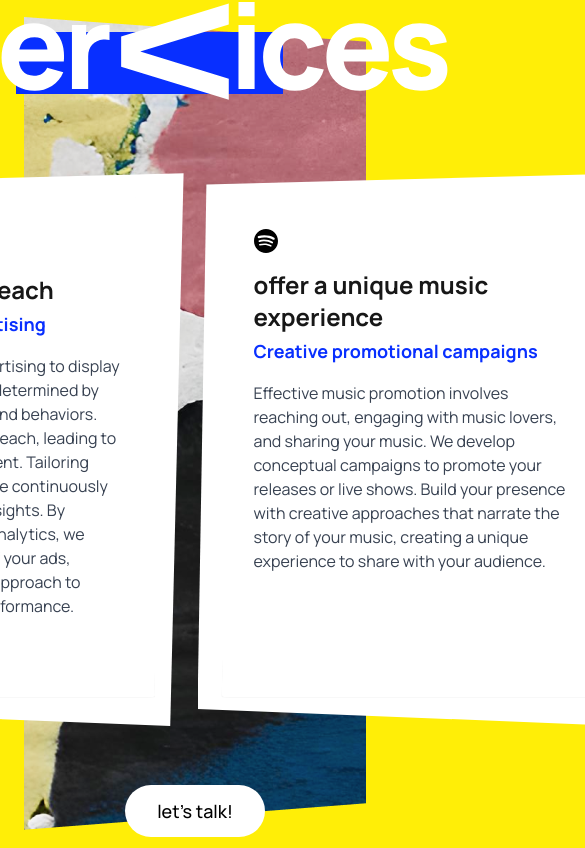
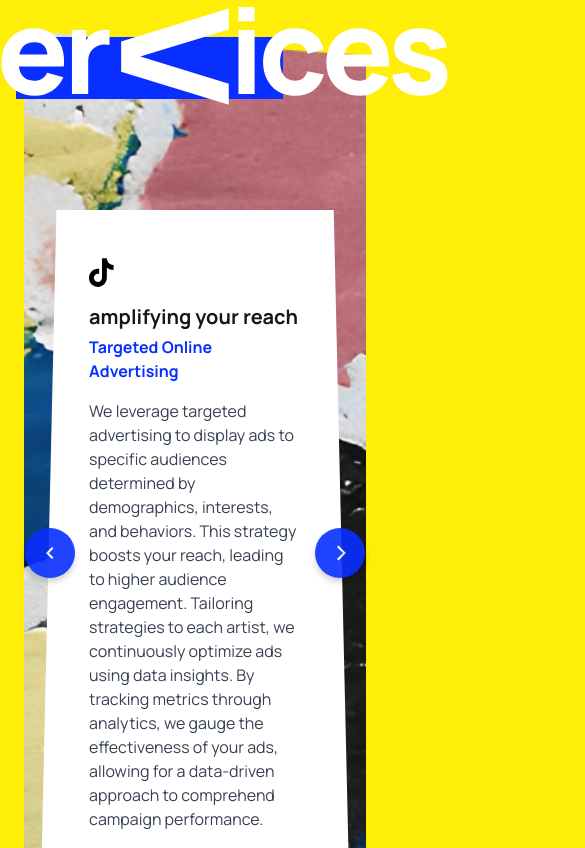
Before and after one commit to evankardamitsis/musicspeaks, a Next.js app: page / in a window 390 px wide. Shown: the part 1816-2664 px from the top of the page, 585 px wide, since content can reach past the window. Built offline with nearby package versions, Linux system fonts and the light colour scheme.

Commit message:
services responsive and sample terms of use

```diff
--- a/src/app/components/@shared/Card/Card.tsx
+++ b/src/app/components/@shared/Card/Card.tsx
@@ -8,25 +8,33 @@ interface CardProps {
   className?: string;
 }
 
-const Card: React.FC<CardProps> = ({ title, subtitle, content, icons, className = "" }) => {
+const Card: React.FC<CardProps> = ({
+  title,
+  subtitle,
+  content,
+  icons,
+  className = "",
+}) => {
   return (
     <div
-            className={`relative bg-white shadow-md rounded-sm p-8 max-w-sm flex flex-col items-s h-fit min-h-[500px] cursor-grab ${className}`}
+      className={`relative bg-white shadow-md p-12 md:p-8 w-full max-w-sm mx-auto flex flex-col min-h-[500px] ${className}`}
       style={{
         clipPath: "polygon(5% 0%, 95% 0%, 100% 100%, 0% 100%)",
       }}
     >
-            {/* Icons (if provided) */}
-            {icons && <div className="flex justify-items-start gap-4 mb-4">{icons}</div>}
+      {icons && (
+        <div className="flex justify-items-start gap-4 mb-4">{icons}</div>
+      )}
 
-            {/* Title */}
-            <h3 className="text-2xl font-bold text-left">{title}</h3>
+      <h3 className="text-xl md:text-2xl font-bold text-left">{title}</h3>
 
-            {/* Subtitle */}
-            {subtitle && <h4 className="text-left text-lg font-bold text-[#082FFF]  mt-1">{subtitle}</h4>}
+      {subtitle && (
+        <h4 className="text-left text-base md:text-lg font-bold text-[#082FFF] mt-1">
+          {subtitle}
+        </h4>
+      )}
 
-            {/* Content */}
-            <div className="text-gray-700 mt-4 text-left">{content}</div>
+      <div className="text-gray-700 mt-4 text-left flex-grow">{content}</div>
     </div>
   );
 };
--- a/src/app/components/@shared/Carousel/Carousel.tsx
+++ b/src/app/components/@shared/Carousel/Carousel.tsx
@@ -1,4 +1,4 @@
-'use client';
+"use client";
 
 import React, { useRef, useState } from "react";
 import { Swiper, SwiperSlide } from "swiper/react";
@@ -28,20 +28,21 @@ const Carousel: React.FC<CarouselProps> = ({ cards }) => {
   const [shapeIndex, setShapeIndex] = useState(0);
 
   const handleSlideChange = () => {
-        // Pick a new random shape index
     const randomIndex = Math.floor(Math.random() * randomShapes.length);
     setShapeIndex(randomIndex);
   };
 
   return (
     <div className="relative w-full max-w-4xl mx-auto">
-            {/* Swiper Component */}
       <Swiper
         spaceBetween={5}
-                slidesPerView={2}
+        slidesPerView={1}
         loop={true}
         breakpoints={{
-                    768: { slidesPerView: 2 },
+          768: {
+            slidesPerView: 2,
+            spaceBetween: 5,
+          },
         }}
         modules={[Navigation, Pagination]}
         pagination={{ clickable: true }}
@@ -49,16 +50,18 @@ const Carousel: React.FC<CarouselProps> = ({ cards }) => {
           swiperRef.current = swiper;
         }}
         onSlideChange={handleSlideChange}
-                className="w-full"
+        className="w-full px-8 md:px-0"
       >
         {cards.map((card, index) => (
-                    <SwiperSlide key={index} className="flex justify-center items-center my-12">
-                        {/* Animated Card Wrapper */}
+          <SwiperSlide
+            key={index}
+            className="flex justify-center items-center my-12"
+          >
             <motion.div
-                            className="w-full h-full bg-white shadow-md rounded-md p-6"
+              className="w-full h-full"
               animate={{
                 clipPath: randomShapes[shapeIndex],
-                                scale: [1, 1.05, 1], // Subtle bounce effect
+                scale: [1, 1.05, 1],
               }}
               transition={{
                 duration: 0.5,
@@ -71,15 +74,15 @@ const Carousel: React.FC<CarouselProps> = ({ cards }) => {
         ))}
       </Swiper>
 
-            {/* Custom Navigation Buttons */}
+      {/* Navigation Buttons */}
       <SwiperButtons
         direction="left"
-                className="absolute -left-20 top-1/2 transform -translate-y-1/2"
+        className="absolute -left-4 md:-left-20 top-1/2 transform -translate-y-1/2 z-10"
         onClick={() => swiperRef.current?.slidePrev()}
       />
       <SwiperButtons
         direction="right"
-                className="absolute -right-20 top-1/2 transform -translate-y-1/2"
+        className="absolute -right-4 md:-right-20 top-1/2 transform -translate-y-1/2 z-10"
         onClick={() => swiperRef.current?.slideNext()}
       />
     </div>
--- a/src/app/privacy-policy/page.tsx
+++ b/src/app/privacy-policy/page.tsx
@@ -0,0 +1,109 @@
+import React from "react";
+import Container from "@/app/components/@shared/Container";
+import Header from "../components/@shared/Header/Header";
+import Footer from "../sections/Footer/Footer";
+import FooterBottom from "../sections/Footer/FooterBottom/FooterBottom";
+
+const PrivacyPolicy = () => {
+  return (
+    <Container>
+      <Header />
+      <div className="py-16 px-4 md:px-8">
+        <h1 className="text-3xl md:text-4xl font-bold mb-8">Privacy Policy</h1>
+        <div className="space-y-8 max-w-3xl">
+          <section>
+            <h2 className="text-xl md:text-2xl font-semibold mb-4">
+              1. Introduction
+            </h2>
+            <p className="text-gray-700 mb-4">
+              This Privacy Policy explains how we collect, use, and protect your
+              personal information when you use our digital music marketing
+              services. We are committed to ensuring your privacy and protecting
+              any information you share with us.
+            </p>
+          </section>
+
+          <section>
+            <h2 className="text-xl md:text-2xl font-semibold mb-4">
+              2. Information We Collect
+            </h2>
+            <p className="text-gray-700 mb-4">
+              We collect information that you provide directly to us, including:
+            </p>
+            <ul className="list-disc pl-6 text-gray-700 space-y-2">
+              <li>Name and contact information</li>
+              <li>Social media handles and profiles</li>
+              <li>Music-related content and materials</li>
+              <li>Marketing preferences and campaign data</li>
+            </ul>
+          </section>
+
+          <section>
+            <h2 className="text-xl md:text-2xl font-semibold mb-4">
+              3. How We Use Your Information
+            </h2>
+            <p className="text-gray-700 mb-4">
+              We use the collected information to:
+            </p>
+            <ul className="list-disc pl-6 text-gray-700 space-y-2">
+              <li>Provide and improve our marketing services</li>
+              <li>Communicate with you about your campaigns</li>
+              <li>Analyze campaign performance and effectiveness</li>
+              <li>Comply with legal obligations</li>
+            </ul>
+          </section>
+
+          <section>
+            <h2 className="text-xl md:text-2xl font-semibold mb-4">
+              4. Data Protection
+            </h2>
+            <p className="text-gray-700 mb-4">
+              We implement appropriate technical and organizational measures to
+              protect your personal information against unauthorized access,
+              alteration, disclosure, or destruction.
+            </p>
+          </section>
+
+          <section>
+            <h2 className="text-xl md:text-2xl font-semibold mb-4">
+              5. Your Rights
+            </h2>
+            <p className="text-gray-700 mb-4">You have the right to:</p>
+            <ul className="list-disc pl-6 text-gray-700 space-y-2">
+              <li>Access your personal information</li>
+              <li>Request corrections to your data</li>
+              <li>Request deletion of your data</li>
+              <li>Withdraw consent for data processing</li>
+            </ul>
+          </section>
+
+          <section>
+            <h2 className="text-xl md:text-2xl font-semibold mb-4">
+              6. Contact Us
+            </h2>
+            <p className="text-gray-700">
+              If you have any questions about this Privacy Policy, please
+              contact us at:{" "}
+              <a
+                href="mailto:privacy@example.com"
+                className="text-[#082FFF] hover:underline"
+              >
+                privacy@example.com
+              </a>
+            </p>
+          </section>
+
+          <section>
+            <p className="text-sm text-gray-500 mt-8">
+              Last updated: {new Date().toLocaleDateString()}
+            </p>
+          </section>
+        </div>
+      </div>
+      <Footer />
+      <FooterBottom />
+    </Container>
+  );
+};
+
+export default PrivacyPolicy;
--- a/src/app/sections/Services/Services.tsx
+++ b/src/app/sections/Services/Services.tsx
@@ -40,17 +40,20 @@ Your image plays a big role in this, encompassing elements like your logo, color
 
   return (
     <div
-      className="min-h-[110vh] flex items-center justify-center bg-no-repeat bg-center relative"
+      className="min-h-[110vh] flex items-center justify-center bg-no-repeat bg-center bg-cover relative py-8 sm:py-16"
       style={{ backgroundImage: `url(${servicesBg.src})` }}
     >
-      <div className="flex items-center justify-center flex-col text-center p-4">
-        <ServicesHeading />
+      <div className="w-full max-w-[90%] md:max-w-none mx-auto flex flex-col items-center">
+        <ServicesHeading className="mb-8" />
 
-        {/* Carousel */}
-        <Carousel cards={cards} />
+        {/* Carousel Container */}
+        <div className="w-full">
+          <Carousel cards={cards} />
+        </div>
+
         <a
           href="#"
-          className="bg-white text-black px-8 py-3 rounded-full font-medium text-lg hover:bg-gray-100 transition-colors duration-300"
+          className="bg-white text-black px-6 md:px-8 py-2.5 md:py-3 rounded-full font-medium text-base md:text-lg hover:bg-gray-100 transition-colors duration-300 mt-8"
         >
           let&apos;s talk!
         </a>
--- a/src/app/terms-of-use/page.tsx
+++ b/src/app/terms-of-use/page.tsx
@@ -8,7 +8,7 @@ const TermsOfUse = () => {
   return (
     <Container>
       <Header />
-      <div className="py-16 px-4 max-w-4xl mx-auto">
+      <div className="py-16 px-4 md:px-8">
         <h1 className="text-4xl font-bold mb-8">Terms and Conditions</h1>
 
         <div className="prose prose-lg max-w-none">
```
Lines whose indentation alone changed are shown as unchanged.
